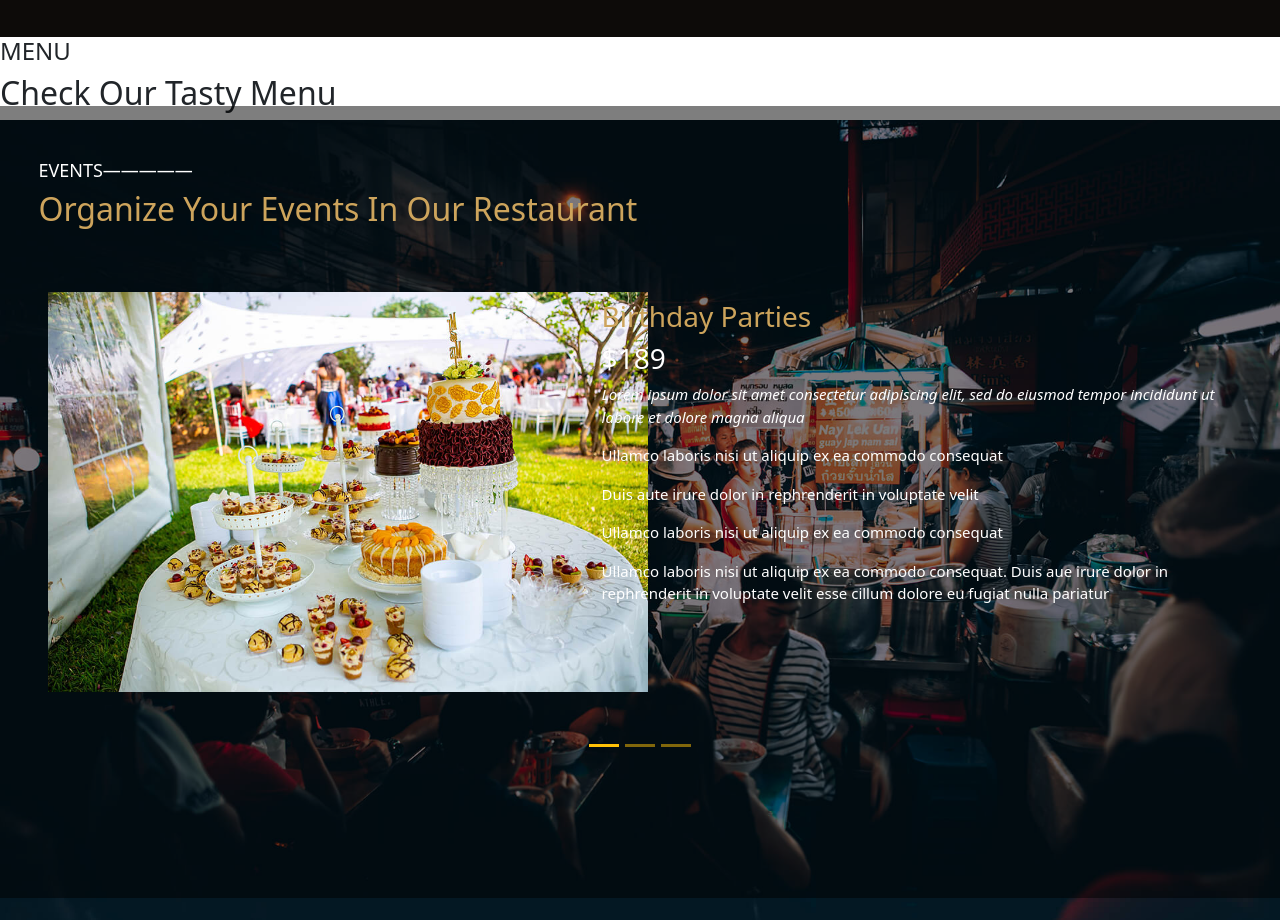
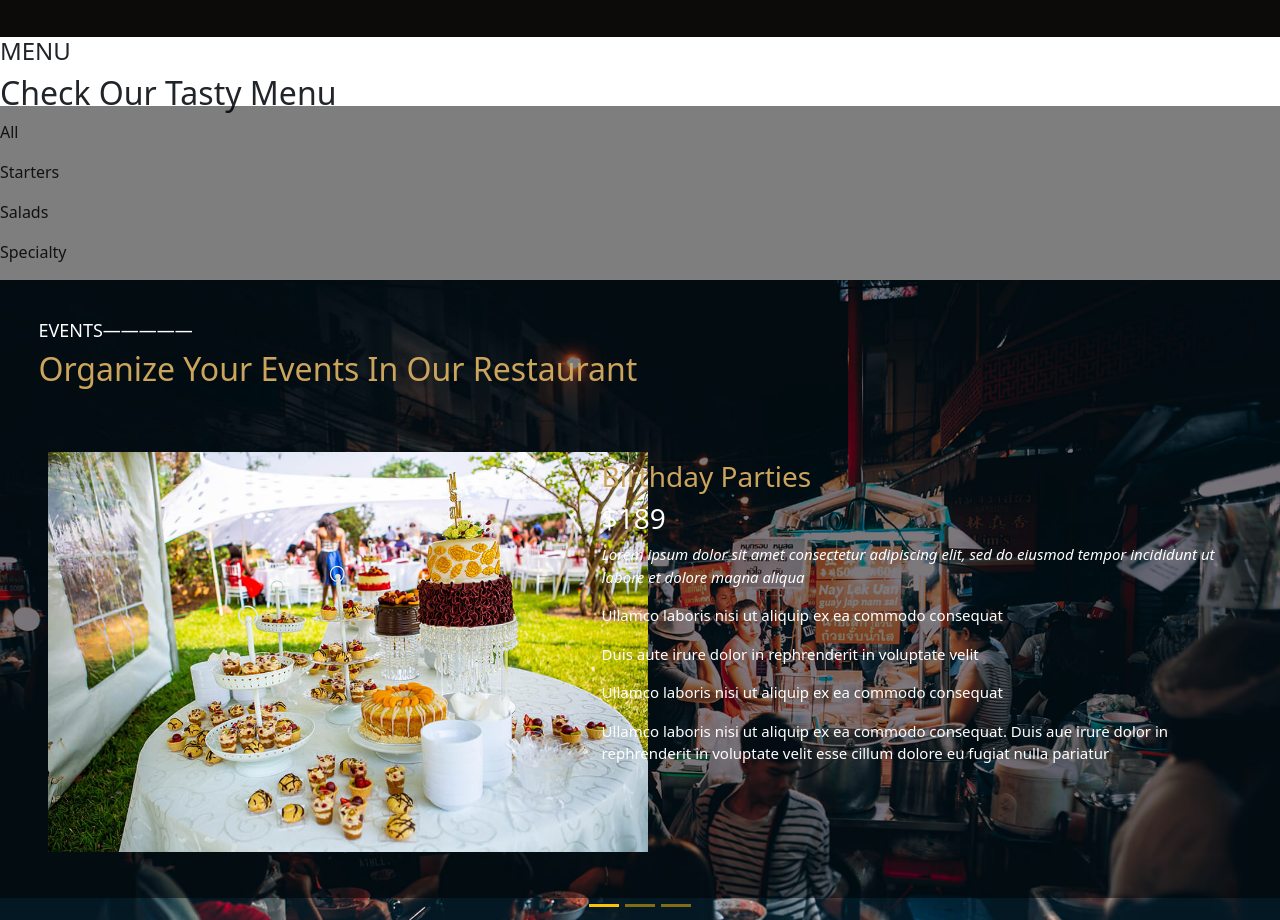
Before and after one commit to ArthurVRoost/CBIENBONN, a website: page index.html in a window 1280 px wide. Shown: the part 1766-2686 px from the top of the page. Drawn offline with nearby package versions, Linux system fonts and the light colour scheme.

Commit message:
debut section 4

```diff
--- a/index.html
+++ b/index.html
@@ -160,6 +160,12 @@
             <div>
                 <h4>MENU</h4>
                 <h2>Check Our Tasty Menu</h2>
+            </div>
+            <div>
+                <p>All</p>
+                <p>Starters</p>
+                <p>Salads</p>
+                <p>Specialty</p>
             </div>
         </div>
     </section>
```
